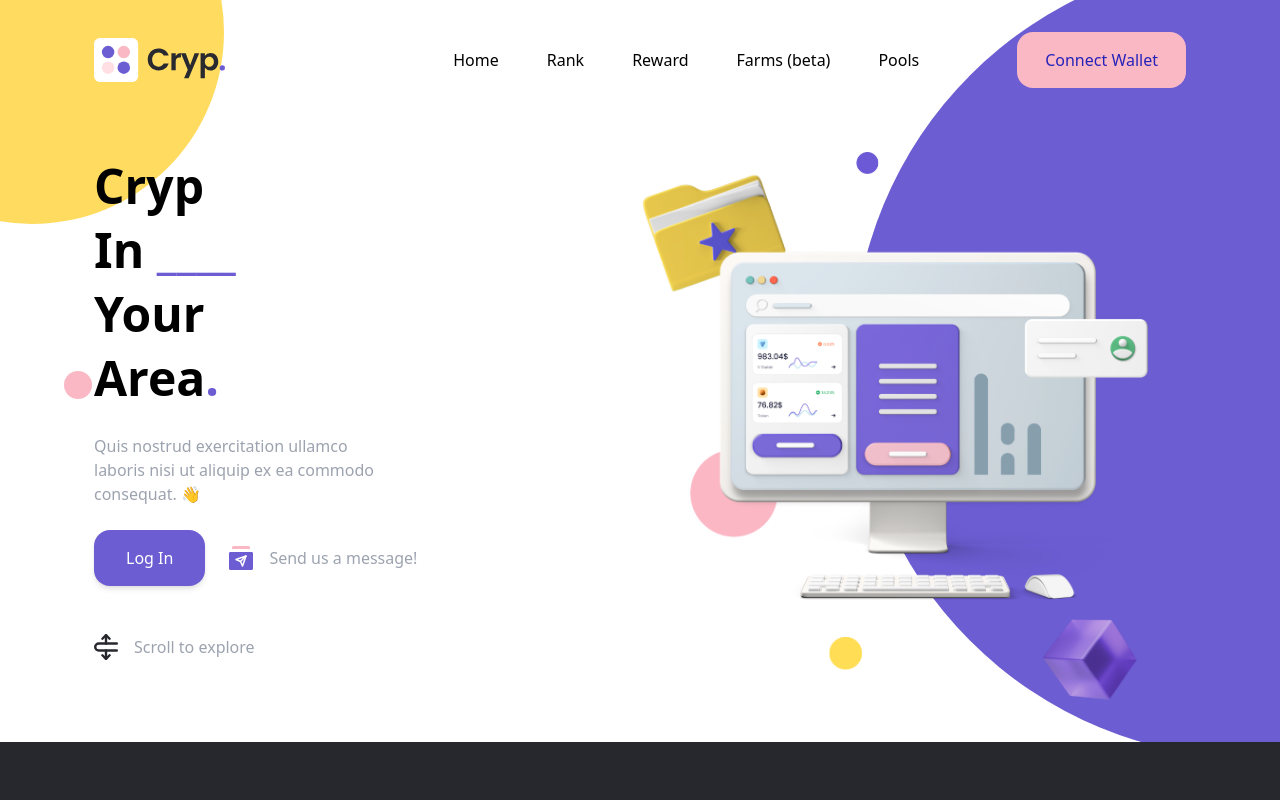
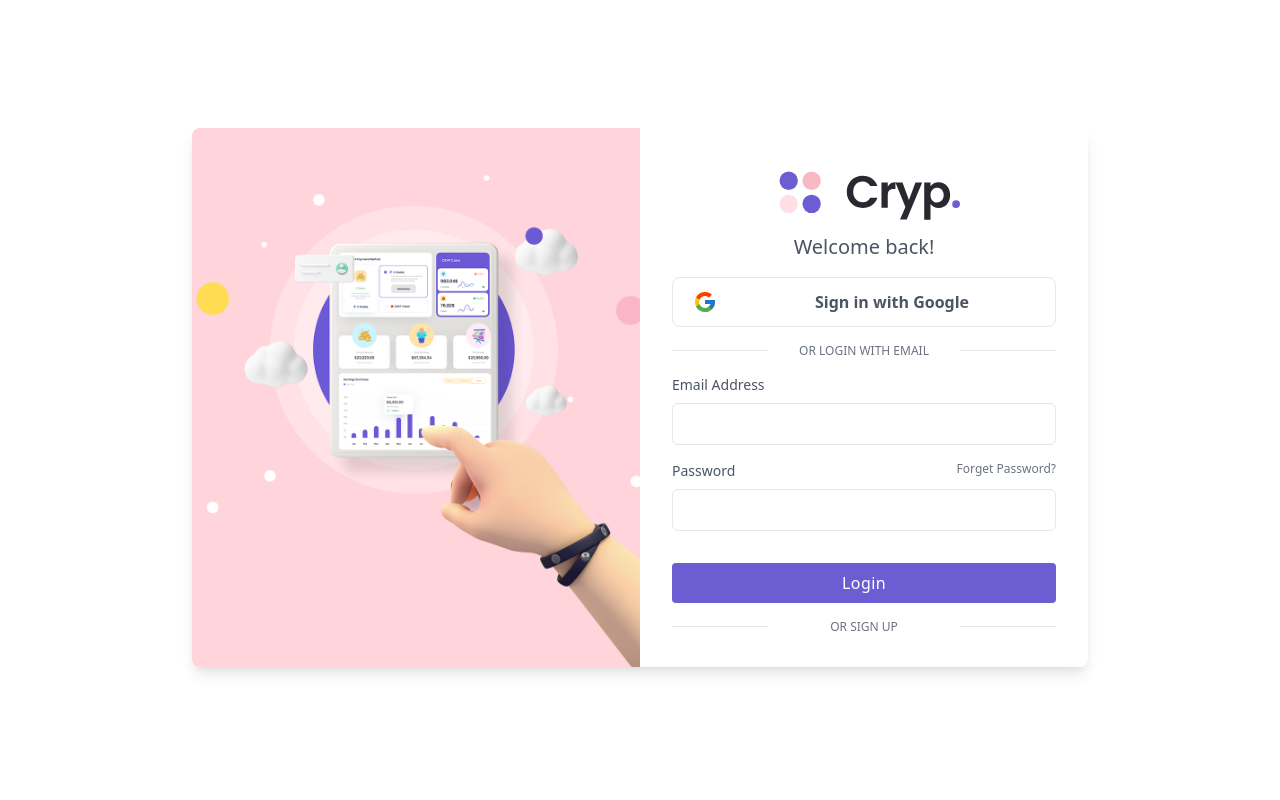
Before and after one commit to uchikuch/payroll-crypto, a React (Create React App) app: page /login in a window 1280 px wide. Shown: the top 800 px of the page. Built offline with nearby package versions, Linux system fonts and the light colour scheme.

Commit message:
Login Page UI

```diff
--- a/package.json
+++ b/package.json
@@ -10,6 +10,7 @@
     "react": "^17.0.2",
     "react-dom": "^17.0.2",
     "react-icons": "^4.3.1",
+    "react-router-dom": "^6.0.2",
     "react-scripts": "4.0.3",
     "web-vitals": "^1.0.1"
   },
--- a/src/App.js
+++ b/src/App.js
@@ -1,20 +1,18 @@
-import Hero from "./components/Landing/Hero";
-import FeatureAchievements from "./components/Landing/FeatureAchievements";
-import GetStarted from "./components/Landing/GetStarted";
-import CrypOverview from "./components/Landing/CrypOverview";
-import Workflow from "./components/Landing/Workflow";
-import Footer from "./components/Landing/Footer";
+import { BrowserRouter as Router, Routes, Route } from "react-router-dom";
+
+import Landing from "./components/Landing";
+import Login from "./components/Authentication/Login";
 
 function App() {
   return (
-    <div className="font-Poppins">
-      <Hero />
-      <FeatureAchievements />
-      <GetStarted />
-      <CrypOverview />
-      <Workflow />
-      <Footer />
-    </div>
+    <Router>
+      <div className="font-Poppins">
+        <Routes>
+          <Route exact path="/" element={<Landing />} />
+          <Route exact path="/login" element={<Login />} />
+        </Routes>
+      </div>
+    </Router>
   );
 }
 
--- /dev/null
+++ b/src/components/Authentication/Login/index.js
@@ -0,0 +1,128 @@
+import React from "react";
+import { Link } from "react-router-dom";
+import logo from "../../../assets/images/logo-crypt.svg";
+
+export default function Login() {
+  return (
+    <div className="mt-12 md:mt-32">
+      <div className="flex justify-center content-center max-w-sm mx-auto overflow-hidden bg-white rounded-lg shadow-lg dark:bg-gray-800 lg:max-w-4xl">
+        <div className="hidden bg-cover lg:block lg:w-1/2 bg-login"></div>
+
+        <div className="w-full px-6 py-8 md:px-8 lg:w-1/2">
+          <Link to="/">
+            <div className="flex justify-center mb-2">
+              <img
+                className="w-1/2 h-5/6 sm:w-1/2 sm:h-3/4 md:w-1/2 md:h-full z-10"
+                src={logo}
+                alt=""
+              ></img>
+            </div>
+          </Link>
+
+          <p className="text-xl text-center text-gray-600 dark:text-gray-200">
+            Welcome back!
+          </p>
+
+          <Link
+            to="#"
+            className="flex items-center justify-center mt-4 text-gray-600 border rounded-lg dark:bg-gray-700 dark:text-gray-200 hover:bg-gray-50 dark:hover:bg-gray-600"
+          >
+            <div className="px-4 py-2">
+              <svg className="w-6 h-6" viewBox="0 0 40 40">
+                <path
+                  d="M36.3425 16.7358H35V16.6667H20V23.3333H29.4192C28.045 27.2142 24.3525 30 20 30C14.4775 30 10 25.5225 10 20C10 14.4775 14.4775 9.99999 20 9.99999C22.5492 9.99999 24.8683 10.9617 26.6342 12.5325L31.3483 7.81833C28.3717 5.04416 24.39 3.33333 20 3.33333C10.7958 3.33333 3.33335 10.7958 3.33335 20C3.33335 29.2042 10.7958 36.6667 20 36.6667C29.2042 36.6667 36.6667 29.2042 36.6667 20C36.6667 18.8825 36.5517 17.7917 36.3425 16.7358Z"
+                  fill="#FFC107"
+                />
+                <path
+                  d="M5.25497 12.2425L10.7308 16.2583C12.2125 12.59 15.8008 9.99999 20 9.99999C22.5491 9.99999 24.8683 10.9617 26.6341 12.5325L31.3483 7.81833C28.3716 5.04416 24.39 3.33333 20 3.33333C13.5983 3.33333 8.04663 6.94749 5.25497 12.2425Z"
+                  fill="#FF3D00"
+                />
+                <path
+                  d="M20 36.6667C24.305 36.6667 28.2167 35.0192 31.1742 32.34L26.0159 27.975C24.3425 29.2425 22.2625 30 20 30C15.665 30 11.9842 27.2359 10.5975 23.3784L5.16254 27.5659C7.92087 32.9634 13.5225 36.6667 20 36.6667Z"
+                  fill="#4CAF50"
+                />
+                <path
+                  d="M36.3425 16.7358H35V16.6667H20V23.3333H29.4192C28.7592 25.1975 27.56 26.805 26.0133 27.9758C26.0142 27.975 26.015 27.975 26.0158 27.9742L31.1742 32.3392C30.8092 32.6708 36.6667 28.3333 36.6667 20C36.6667 18.8825 36.5517 17.7917 36.3425 16.7358Z"
+                  fill="#1976D2"
+                />
+              </svg>
+            </div>
+
+            <span className="w-5/6 px-4 py-3 font-bold text-center">
+              Sign in with Google
+            </span>
+          </Link>
+
+          <div className="flex items-center justify-between mt-4">
+            <span className="w-1/5 border-b dark:border-gray-600 lg:w-1/4"></span>
+
+            <Link
+              to="#"
+              className="text-xs text-center text-gray-500 uppercase dark:text-gray-400 hover:underline"
+            >
+              or login with email
+            </Link>
+
+            <span className="w-1/5 border-b dark:border-gray-400 lg:w-1/4"></span>
+          </div>
+
+          <div className="mt-4">
+            <label
+              className="block mb-2 text-sm font-medium text-gray-600 dark:text-gray-200"
+              for="LoggingEmailAddress"
+            >
+              Email Address
+            </label>
+            <input
+              id="LoggingEmailAddress"
+              className="block w-full px-4 py-2 text-gray-700 bg-white border rounded-md dark:bg-gray-800 dark:text-gray-300 dark:border-gray-600 focus:border-blue-500 dark:focus:border-blue-500 focus:outline-none focus:ring"
+              type="email"
+            />
+          </div>
+
+          <div className="mt-4">
+            <div className="flex justify-between">
+              <label
+                className="block mb-2 text-sm font-medium text-gray-600 dark:text-gray-200"
+                for="loggingPassword"
+              >
+                Password
+              </label>
+              <Link
+                to="#"
+                className="text-xs text-gray-500 dark:text-gray-300 hover:underline"
+              >
+                Forget Password?
+              </Link>
+            </div>
+
+            <input
+              id="loggingPassword"
+              className="block w-full px-4 py-2 text-gray-700 bg-white border rounded-md dark:bg-gray-800 dark:text-gray-300 dark:border-gray-600 focus:border-blue-500 dark:focus:border-blue-500 focus:outline-none focus:ring"
+              type="password"
+            />
+          </div>
+
+          <div className="mt-8">
+            <button className="w-full px-4 py-2 tracking-wide text-white transition-colors duration-200 transform bg-crypto-purple rounded hover:bg-crypto-pink hover:text-black focus:outline-none focus:bg-gray-600">
+              Login
+            </button>
+          </div>
+
+          <div className="flex items-center justify-between mt-4">
+            <span className="w-1/5 border-b dark:border-gray-600 md:w-1/4"></span>
+
+            <Link
+              to="#"
+              className="text-xs text-gray-500 uppercase dark:text-gray-400 hover:underline"
+            >
+              or sign up
+            </Link>
+
+            <span className="w-1/5 border-b dark:border-gray-600 md:w-1/4"></span>
+          </div>
+        </div>
+      </div>
+    </div>
+  );
+}
--- a/src/components/Landing/Hero.js
+++ b/src/components/Landing/Hero.js
@@ -4,7 +4,11 @@
 import scroll_icon from "../../assets/images/scroll-icon.svg";
 import Header from "./Header";
 
+import { useNavigate } from "react-router-dom";
+
 export default function Hero() {
+  const navigate = useNavigate();
+
   return (
     <section className="relative overflow-hidden">
       <div className="z-20">
@@ -40,7 +44,8 @@
           <div className="flex justify-center flex-wrap gap-6">
             <button
               type="button"
-              className="btn btn-purple hover:bg-white hover:text-black"
+              className="btn btn-purple hover:bg-crypto-pink hover:text-black"
+              onClick={() => navigate("/login")}
             >
               Log In
             </button>
--- /dev/null
+++ b/src/components/Landing/index.js
@@ -0,0 +1,21 @@
+import Hero from "./Hero";
+import FeatureAchievements from "./FeatureAchievements";
+import GetStarted from "./GetStarted";
+import CrypOverview from "./CrypOverview";
+import Workflow from "./Workflow";
+import Footer from "./Footer";
+
+function Landing() {
+  return (
+    <div className="font-Poppins">
+      <Hero />
+      <FeatureAchievements />
+      <GetStarted />
+      <CrypOverview />
+      <Workflow />
+      <Footer />
+    </div>
+  );
+}
+
+export default Landing;
--- a/tailwind.config.js
+++ b/tailwind.config.js
@@ -28,6 +28,7 @@
       },
       backgroundImage: {
         "overview-pattern": "url('/src/assets/images/overview-bg.png')",
+        login: "url('/src/assets/images/login.png')",
       },
     },
     fontFamily: {
```
Also changed, not shown: src/assets/images/login.png (added), 1 other file (tests, documents, lock files or other folders).
